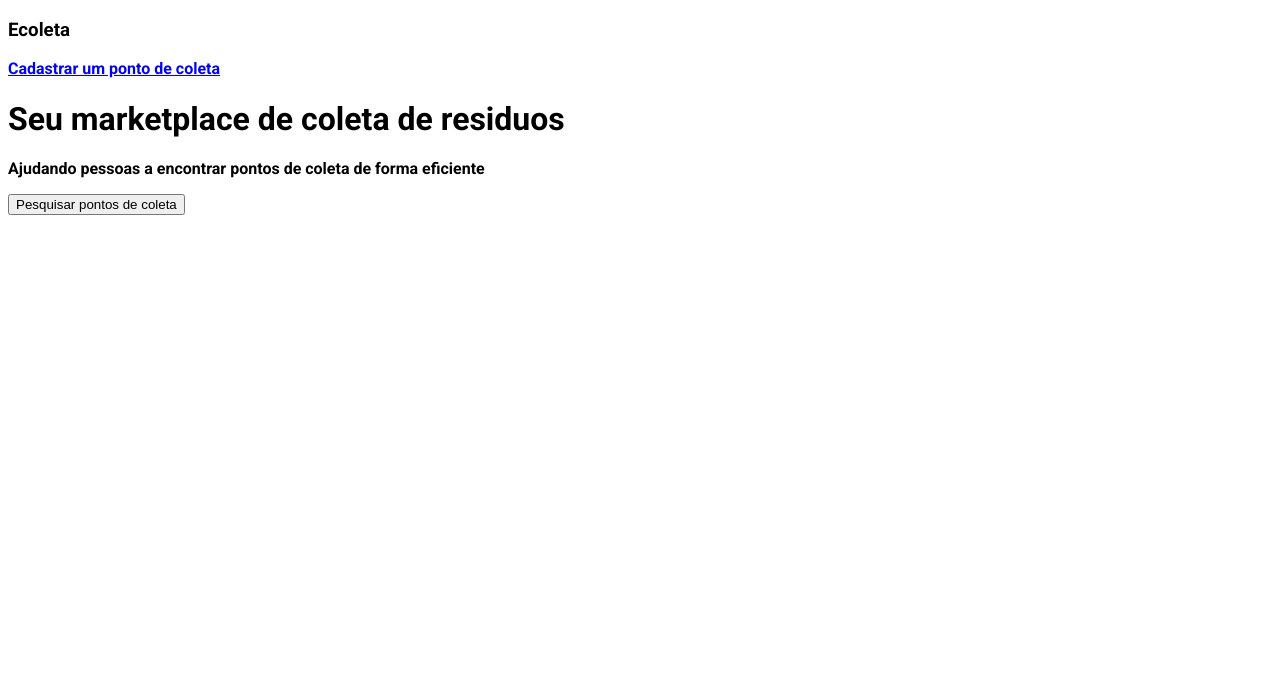
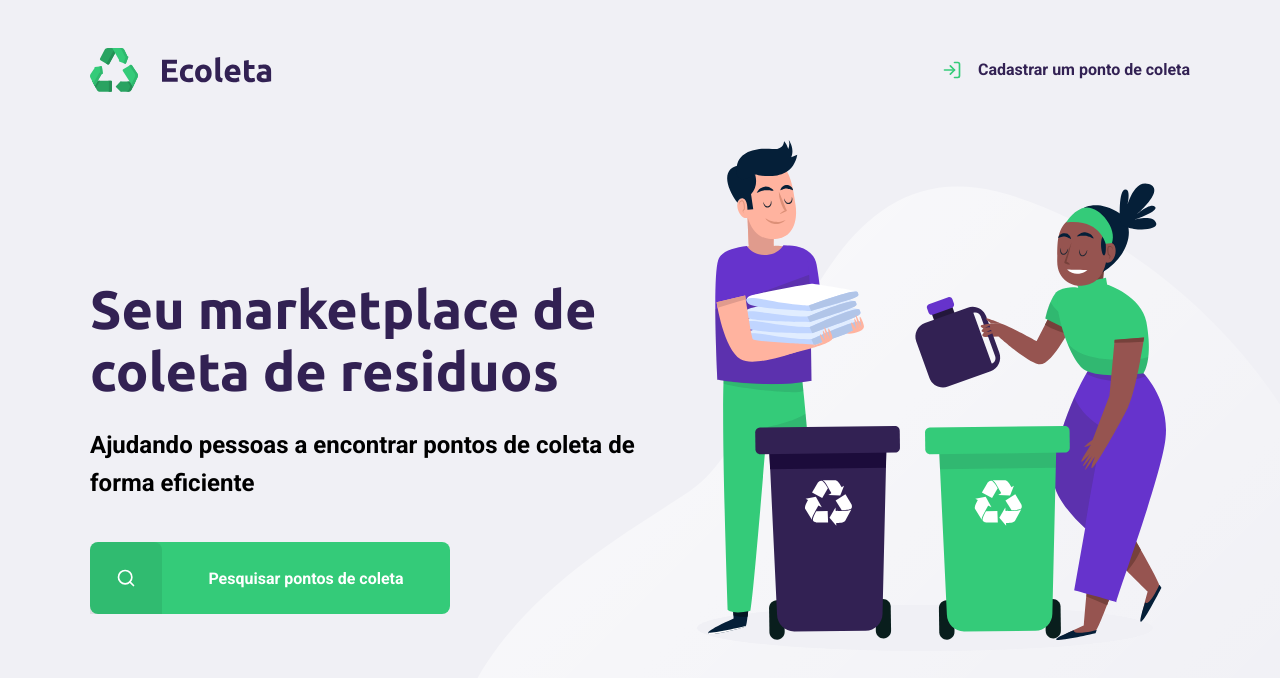
Before and after one commit to joaodivinod/Ecoleta, a plain HTML site: page index.html in a window 1280 px wide. Drawn offline with Linux system fonts and the light colour scheme.

Commit message:
home page finish

```diff
--- a/index.html
+++ b/index.html
@@ -1,21 +1,40 @@
 <!DOCTYPE html>
-<html lang="en">
+<html lang="pt-br">
+
 <head>
     <meta charset="UTF-8">
     <meta name="viewport" content="width=device-width, initial-scale=1.0">
     <title>Ecoleta</title>
     <!-- ========== google fonts ========== -->
     <link href="https://fonts.googleapis.com/css2?family=Roboto:ital,wght@0,700;1,300&display=swap" rel="stylesheet">
+    <link href="https://fonts.googleapis.com/css2?family=Ubuntu:wght@700&display=swap" rel="stylesheet">
     <!-- ==========  CSS ========== -->
     <link rel="stylesheet" href="styles/main.css">
 </head>
+
 <body>
-    <div>
-        <h3>Ecoleta</h3>
-        <a href="#">Cadastrar um ponto de coleta</a>
-        <h1>Seu marketplace de coleta de residuos</h1>
-        <p>Ajudando pessoas a encontrar pontos de coleta de forma eficiente</p>
-        <button>Pesquisar pontos de coleta</button>
+
+    <div id="page-home">
+
+        <div class="content">
+
+            <header>
+                <img src="/assets/logo.svg" alt="Logo Marca Ecoleta">
+                <a href="#"><span></span> Cadastrar um ponto de coleta</a>
+            </header>
+
+            <main>
+                <h1>Seu marketplace de coleta de residuos</h1>
+                <p>Ajudando pessoas a encontrar pontos de coleta de forma eficiente</p>
+                <a href="#"><span></span><strong>Pesquisar pontos de coleta</strong></a>
+            </main>
+
+        </div>
+
     </div>
+
+
+
 </body>
+
 </html>
--- a/styles/main.css
+++ b/styles/main.css
@@ -1,3 +1,132 @@
+*{
+    margin: 0;
+    box-sizing: border-box;
+    padding: 0;
+}
+:root{
+    --title-color:#322153;
+    --primary-color:#34cb79;
+}
 html{
     font-family: 'Roboto', sans-serif;
 }
+a{
+    text-decoration: none;
+}
+h1,h2,h3,h4,h4{
+    font-family: Ubuntu, sans-serif;
+    color:var(--title-color)
+}
+body{
+    background:#f0f0f5;
+    -webkit-font-smoothing:antialiased;
+}
+#page-home{
+    height: 100vh;
+    background: url('../assets/home-background.svg') no-repeat ;
+    background-position: 35vw bottom;
+}
+
+#page-home .content{
+    width: 90%;
+    max-width: 1100px;
+    margin: 0 auto;
+    height: 100%;
+    display: flex;
+    flex-direction: column;
+}
+
+#page-home header{
+    display: flex;
+    align-items: center;
+    justify-content: space-between;
+    margin-top: 48px;
+}
+#page-home header a{
+    display: flex;
+    font-weight:700;
+    color:var(--title-color);
+}
+#page-home header a span{
+    margin-right:16px;
+    display: flex;
+    background-image: url(../assets/log-in.svg);
+    height:20px ;
+    width: 20px ;
+}
+
+#page-home main{
+    max-width: 560px;
+    flex: 1;
+    display: flex;
+    flex-direction: column;
+    justify-content: center;
+
+}
+#page-home main h1{
+    font-size:54px;
+}
+#page-home main p{
+    font-size: 24px;
+    line-height:38px;
+    margin-top: 24px;
+}
+#page-home main a{
+    width: 100%;
+    max-width: 360px;
+    height: 72px;
+    background:var(--primary-color);
+    border-radius: 8px;
+    display: flex;
+    align-items: center;
+    margin-top: 40px;
+    transition: 400ms;
+    color: #fff;
+}
+#page-home main a:hover{
+    background-color: #2fb86e;
+}
+#page-home main a span{
+    width: 72px;
+    height: 72px;
+    background-color: rgba(0,0,0,0.08);
+    border-top-left-radius:8px;
+    border-top-right-radius:8px;
+    display: flex;
+    align-items: center;
+    justify-content: center;
+}
+#page-home main a span::after{
+    content: '';
+    background-image: url('../assets/search.svg');
+    width: 20px;
+    height: 20px;
+}
+
+#page-home main a strong{
+    flex: 1;
+    color: #fff;
+    text-align: center;
+}
+
+@media(max-width:900px){
+    #page-home{
+        background-position-x:70vw ;
+    }
+    #page-home .content{
+        align-items: center;
+        text-align: center;
+    }
+
+    #page-home header a{
+        position: absolute;
+        bottom: 48px;
+
+        left: 50%;
+        transform: translateX(-50%);
+    }
+
+    #page-home main{
+        align-items: center;
+    }
+}
```
